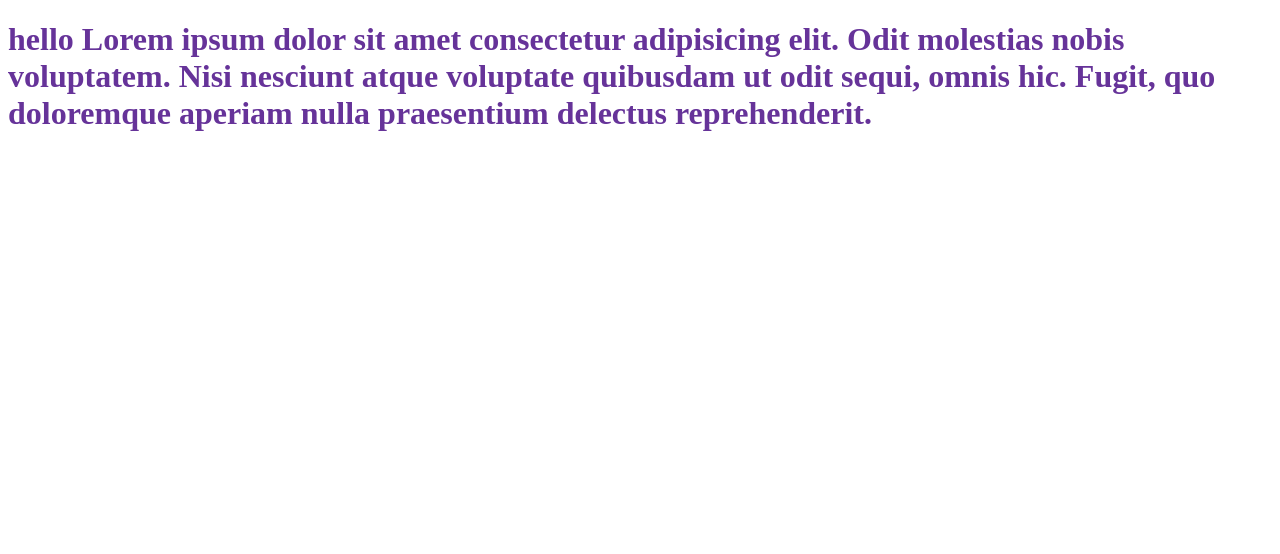
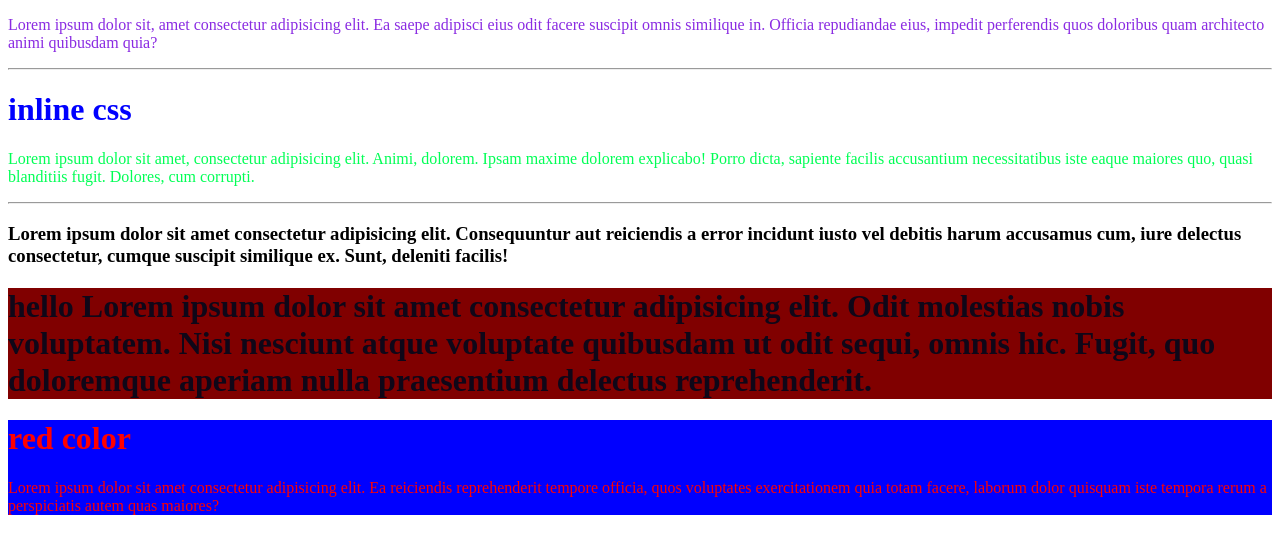
Before and after one commit to Anupamsubedi1/web-to-javaspt, a plain HTML site: page index.html in a window 1280 px wide. Drawn offline with Linux system fonts and the light colour scheme.

Commit message:
add all codes to git

```diff
--- a/index.html
+++ b/index.html
@@ -5,13 +5,70 @@
     <meta charset="UTF-8">
     <meta name="viewport" content="width=device-width, initial-scale=1.0">
     <title>Document</title>
+    <style>
+      h1 {
+        color: green;
+
+      }
+
+      .blogsec h1,
+      p {
+        color: blue;
+      }
+
+      .blogsec p {
+        color: rgb(0, 255, 85);
+      }
+
+      .redo h1 {
+        color: red;
+      }
+
+      .redo p {
+        color: red;
+      }
+
+      .redo {
+        background-color: blue;
+      }
+
+      #header p {
+        color: blueviolet;
+      }
+    </style>
+    <link rel="stylesheet" href="style.css">
   </head>
 
   <body>
-    <h1 style="color: rebeccapurple;">hello Lorem ipsum dolor sit amet consectetur adipisicing elit. Odit molestias
+    <div id="header">
+      <p>Lorem ipsum dolor sit, amet consectetur adipisicing elit. Ea saepe adipisci eius odit facere suscipit omnis
+        similique in. Officia repudiandae eius, impedit perferendis quos doloribus quam architecto animi quibusdam quia?
+      </p>
+    </div>
+    <div class="blogsec">
+      <hr>
+      <h1> inline css </h1>
+      <p>Lorem ipsum dolor sit amet, consectetur adipisicing elit. Animi, dolorem. Ipsam maxime dolorem explicabo! Porro
+        dicta, sapiente facilis accusantium necessitatibus iste eaque maiores quo, quasi blanditiis fugit. Dolores, cum
+        corrupti.</p>
+      <hr>
+
+    </div>
+
+    <h3> Lorem ipsum dolor sit amet consectetur adipisicing elit. Consequuntur aut reiciendis a error incidunt iusto vel
+      debitis harum accusamus cum, iure delectus consectetur, cumque suscipit similique ex. Sunt, deleniti facilis!</h3>
+    <h1 style="color: rgb(15, 7, 24); background-color: maroon;">hello Lorem ipsum dolor sit amet consectetur
+      adipisicing
+      elit. Odit molestias
       nobis voluptatem. Nisi nesciunt
       atque voluptate quibusdam ut odit sequi, omnis hic. Fugit, quo doloremque aperiam nulla praesentium delectus
       reprehenderit.</h1>
   </body>
+  <div class="redo">
+    <h1>red color</h1>
+    <p>Lorem ipsum dolor sit amet consectetur adipisicing elit. Ea reiciendis reprehenderit tempore officia, quos
+      voluptates exercitationem quia totam facere, laborum dolor quisquam iste tempora rerum a perspiciatis autem quas
+      maiores?</p>
+  </div>
 
 </html>
--- /dev/null
+++ b/style.css
@@ -0,0 +1,3 @@
+h1 {
+  color: cyan;
+}
```
